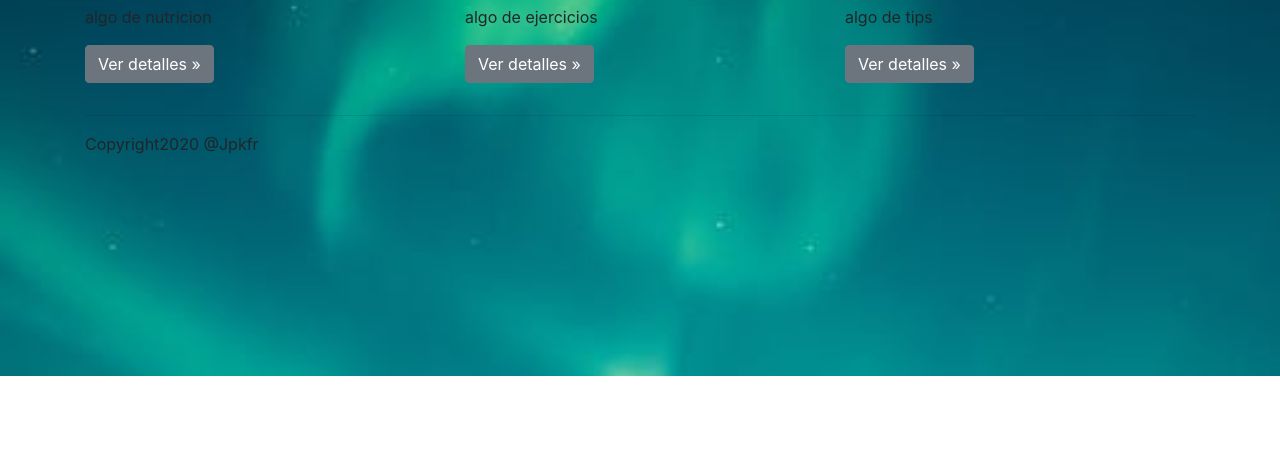
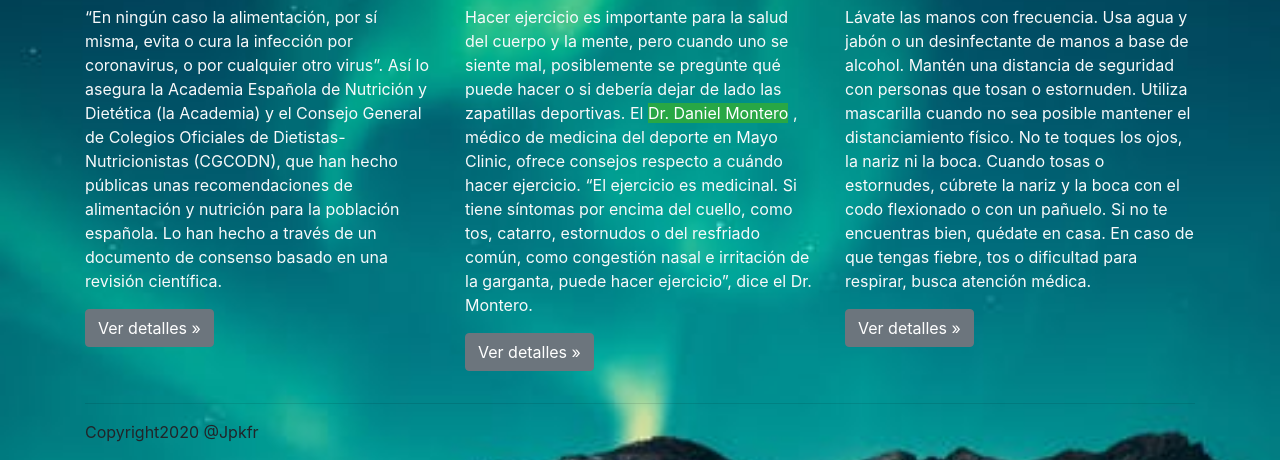
Before and after one commit to Josepkfr/josepkfr.github.io, a plain HTML site: page index.html in a window 1280 px wide. Shown: the part 424-884 px from the top of the page. Before the commit the page ends 800 px from the top, so only its background shows below. Drawn offline with nearby package versions, Linux system fonts and the light colour scheme.

Commit message:
texto y enlaces

```diff
--- a/index.html
+++ b/index.html
@@ -60,17 +60,27 @@
           <div class="row">
             <div class="col-md-4">
               <h2>Nutrición</h2>
-              <p>algo de nutricion</p>
+              <p class="text-light">“En ningún caso la alimentación, por sí misma, evita o cura la infección por coronavirus, o por cualquier otro virus”. Así lo asegura la Academia Española de Nutrición y Dietética (la Academia) y el Consejo General de Colegios Oficiales de Dietistas-Nutricionistas (CGCODN), que han hecho públicas unas recomendaciones de alimentación y nutrición para la población española. Lo han hecho a través de un documento de consenso basado en una revisión científica.  </p>
               <p><a class="btn btn-secondary" href="#" role="button">Ver detalles &raquo;</a></p>
             </div>
             <div class="col-md-4">
               <h2>Ejercicios</h2>
-              <p>algo de ejercicios </p>
+              <p class="text-light">Hacer ejercicio es importante para la salud del cuerpo y la mente, pero cuando uno se siente mal, posiblemente se pregunte qué puede hacer o si debería dejar de lado las zapatillas deportivas. El <a href="https://www.mayoclinic.org/biographies/montero-daniel-p-m-d/bio-20055042?_ga=2.7499186.1483328645.1596548228-1543320680.1596548228"  class="badge-success" style="text-decoration: none;">Dr. Daniel Montero</a> , médico de medicina del deporte en Mayo Clinic, ofrece consejos respecto a cuándo hacer ejercicio.
+
+                “El ejercicio es medicinal. Si tiene síntomas por encima del cuello, como tos, catarro, estornudos o del resfriado común, como congestión nasal e irritación de la garganta, puede hacer ejercicio”, dice el Dr. Montero.</p>
               <p><a class="btn btn-secondary" href="#" role="button">Ver detalles &raquo;</a></p>
             </div>
             <div class="col-md-4">
               <h2>Tips</h2>
-              <p>algo de tips</p>
+              <p class="text-light">
+                Lávate las manos con frecuencia. Usa agua y jabón o un desinfectante de manos a base de alcohol.
+                Mantén una distancia de seguridad con personas que tosan o estornuden.
+                Utiliza mascarilla cuando no sea posible mantener el distanciamiento físico.
+                No te toques los ojos, la nariz ni la boca.
+                Cuando tosas o estornudes, cúbrete la nariz y la boca con el codo flexionado o con un pañuelo.
+                Si no te encuentras bien, quédate en casa.
+                En caso de que tengas fiebre, tos o dificultad para respirar, busca atención médica.
+                </p>
               <p><a class="btn btn-secondary" href="#" role="button">Ver detalles &raquo;</a></p>
             </div>
           </div>
```
Also changed, not shown: 1 other file.
